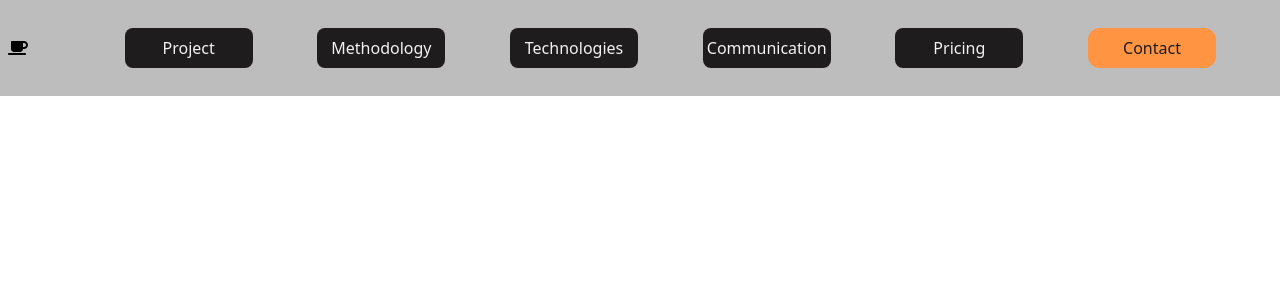
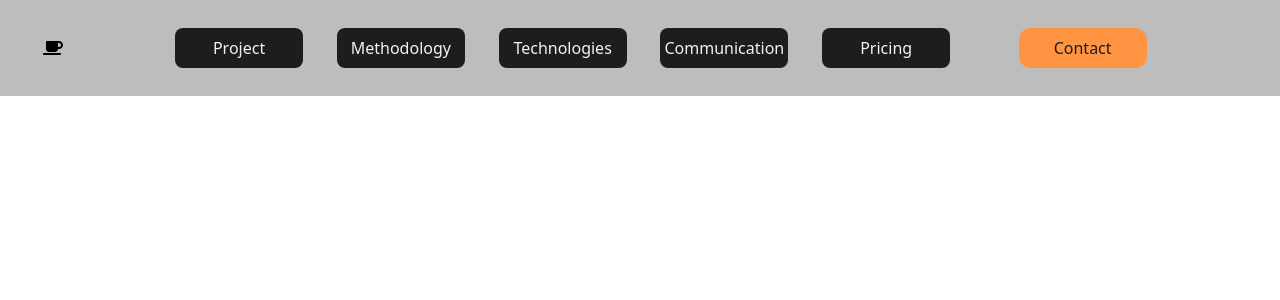
Before and after one commit to HEVpro/tech-trainer-web, a Next.js app: page / in a window 1280 px wide. Shown: the top 300 px of the page. Built offline with nearby package versions, Linux system fonts and the light colour scheme.

Commit message:
feat: link responsive

```diff
--- a/components/Navbar.tsx
+++ b/components/Navbar.tsx
@@ -3,8 +3,8 @@ import {
     faCircleXmark,
     faCoffee,
 } from "@fortawesome/free-solid-svg-icons";
-import { FontAwesomeIcon } from "@fortawesome/react-fontawesome";
-import { useState } from "react";
+import {FontAwesomeIcon} from "@fortawesome/react-fontawesome";
+import {useState} from "react";
 
 export const Navbar = () => {
     //TExt cases
@@ -33,10 +33,10 @@ export const Navbar = () => {
 
     return (
         <nav className="flex items-center justify-between bg-secondary-grey w-full p-2 h-24 lg:justify-evenly">
-      <div className="flex items-center w-16 h-12">
-        <FontAwesomeIcon className="" icon={faCoffee} />
+            <div className="w-16 h-12">
+                <FontAwesomeIcon className="w-16 h-12" icon={faCoffee}/>
             </div>
-      <div className="flex justify-evenly w-full">
+            <div className="flex justify-evenly w-2/3">
                 {letras.map((letra) => (
                     <div
                         key={letra}
@@ -59,9 +59,9 @@ export const Navbar = () => {
                     onClick={() => handleMenu()}
                 >
                     {menu ? (
-                    <FontAwesomeIcon icon={faCircleXmark} />
+                        <FontAwesomeIcon icon={faCircleXmark}/>
                     ) : (
-                    <FontAwesomeIcon icon={faBars} />
+                        <FontAwesomeIcon icon={faBars}/>
                     )}
                 </button>
             </div>
```
Lines whose indentation alone changed are shown as unchanged.
